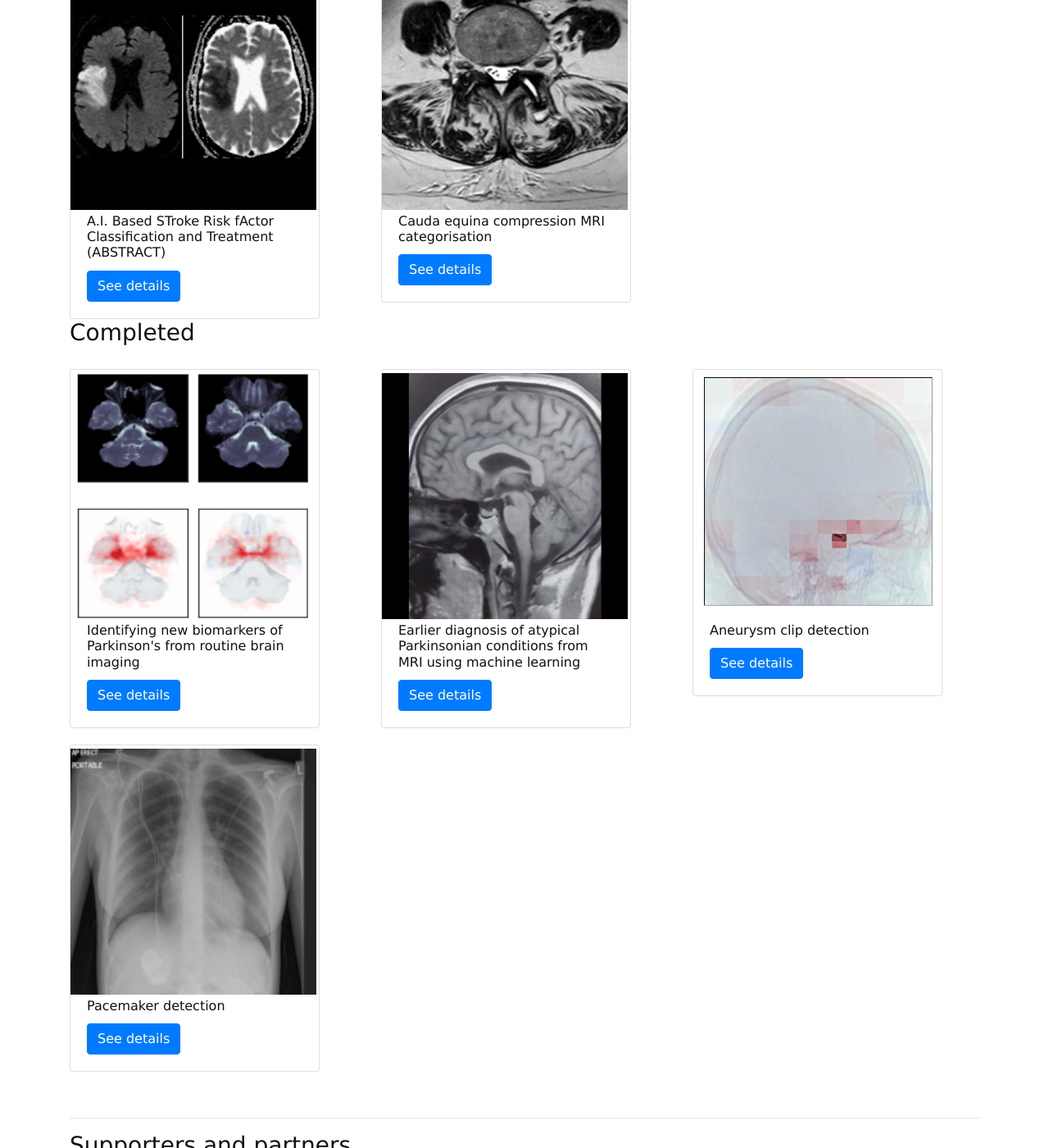
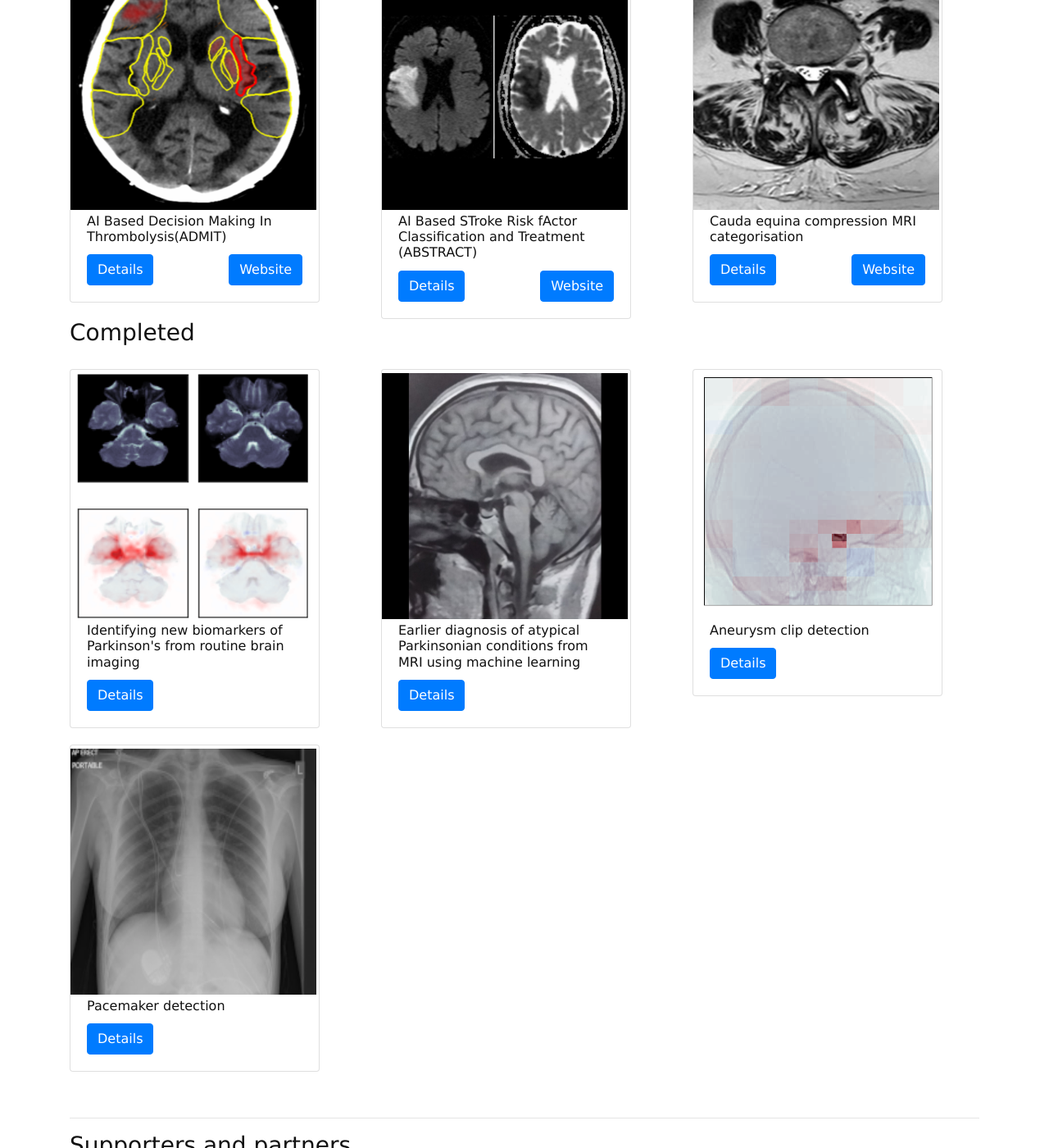
Before and after one commit to sustainsw/sustainsw.github.io, a Jekyll site: the page built from pages/projects.md, in a window 1280 px wide and 1400 px high, scrolled down 336 px. Shown: the whole window at 82% size. Built offline with Jekyll 4.4.1, drawn with Linux system fonts in a browser that asks for light colours.

Commit message:
add new projects

```diff
--- a/pages/projects.md
+++ b/pages/projects.md
@@ -12,23 +12,30 @@ nav_order: 5
   <div class="row">
     {% for post in site.posts %}
       {% if post.categories contains 'projects' %}
-      {% if post.status contains 'active' %}
-  <div class="col-sm-4 top-buffer">
-   <div class="card pt-1" style="width: 305px">
-   <a href="{{post.url}}">
-    <img class="card-img-top" src="{{ post.thumbnail }}" style="height: 300px; width: 300px; display: block;" class="img-fluid">
-   </a>
-    <div class="card-body pt-1">
-      <h6 class="card-title">{{ post.title }}</h6>
-      <a href="{{post.url}}" class="btn btn-primary">See details</a>
-    </div>
-   </div>
+        {% if post.status contains 'active' %}
+          <div class="col-sm-4 top-buffer">
+            <div class="card pt-1" style="width: 305px">
+              <a href="{{post.url}}">
+                <img class="card-img-top" src="{{ post.thumbnail }}" style="height: 300px; width: 300px; display: block;" class="img-fluid">
+              </a>
+              <div class="card-body pt-1">
+                <h6 class="card-title">{{ post.title }}</h6>
+                <div class="d-flex justify-content-between">
+                  <a href="{{post.url}}" class="btn btn-primary"  target="_blank">Details</a>
+                  {% if post.website %}
+                    <a href="{{post.website}}" class="btn btn-primary"  target="_blank">Website</a>
+                  {% endif %}
+                </div>
+              </div>
+            </div>
+          </div>
+        {% endif %}
+      {% endif %}
+    {% endfor %}
   </div>
-  {% endif %}
-        {% endif %}
-    {% endfor %}
-   </div>
 </div>
+
+
 
 ### Completed
 
@@ -45,7 +52,7 @@ nav_order: 5
    </a>
     <div class="card-body pt-1">
       <h6 class="card-title">{{ post.title }}</h6>
-      <a href="{{post.url}}" class="btn btn-primary">See details</a>
+      <a href="{{post.url}}" class="btn btn-primary" target="_blank">Details</a>
     </div>
    </div>
   </div>
```
Also changed, not shown: _includes/project_head.html (+7 -0 lines), pages/consultation.md (+3 -1 lines), projects/_posts/2023-10-09-ces.md (+2 -0 lines), projects/_posts/2023-10-11-stroke.md (+3 -1 lines), projects/_posts/2024-12-23-admit.md (added, +15 -0 lines), assets/img/projects_thumbnail_admit.png (added).
